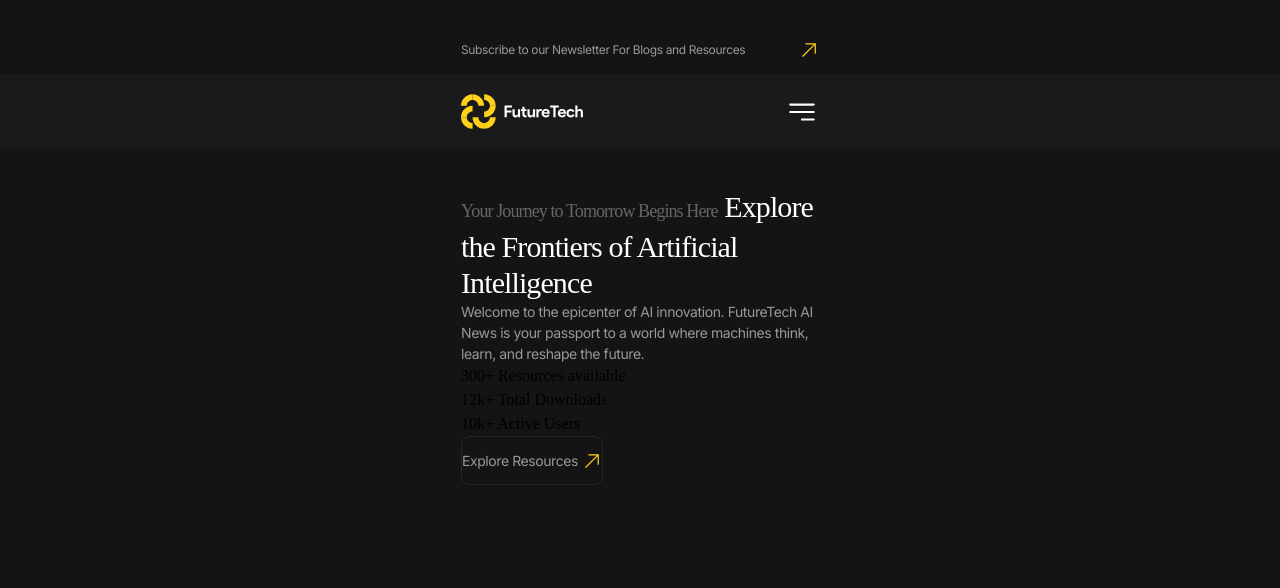
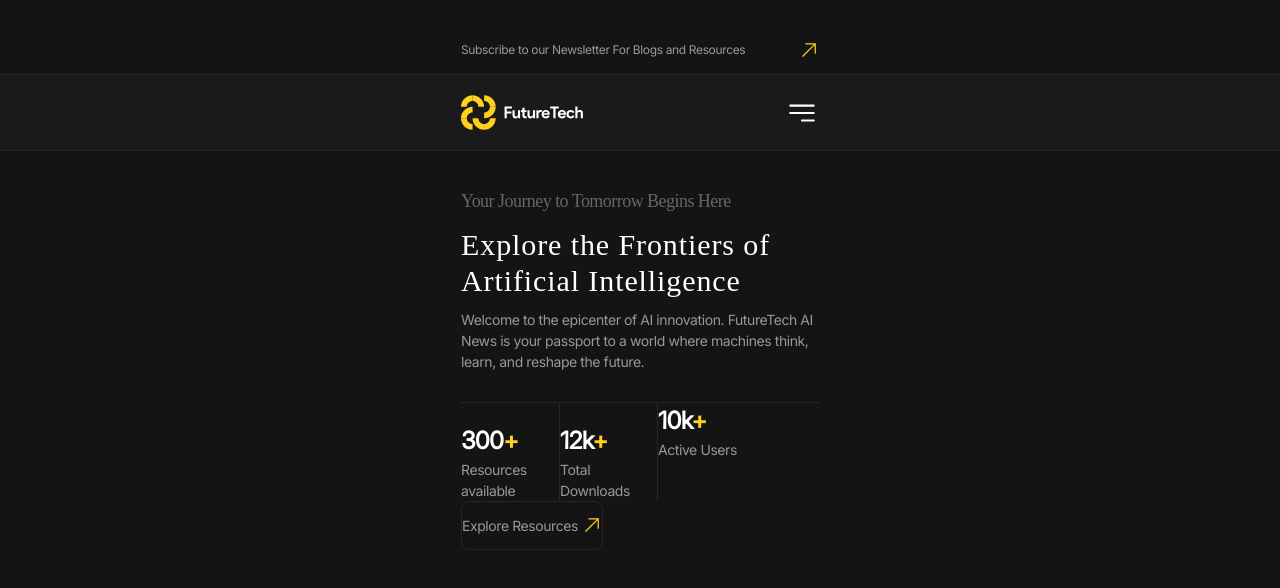
Before and after one commit to inderx1334-prog/Ai-blog-website-ui-template, a website: page src/index.html in a window 1280 px wide. Drawn offline with nearby package versions, Linux system fonts and the light colour scheme; files that its build step writes are made by us from their sources.

Commit message:
поделал херо

```diff
--- a/src/index.html
+++ b/src/index.html
@@ -36,7 +36,7 @@
                     <a href="#" class="header__link">Resources</a>
                 </nav>
                 <button class="burger">
-                    <svg class="icon">
+                    <svg class="icon icon_bars-3">
                         <use href="assets/icons.svg#bars_3_bottom_right"></use>
                     </svg>
                 </button>
@@ -48,26 +48,34 @@
         <section class="hero">
             <div class="container">
                 <div class="hero__space">
-                    <div class="hero__content">
-                        <h1 class="main-title">
-                            <span class="subtitle">Your Journey to Tomorrow Begins Here</span>
+                    <h3 class="hero__subtitle">Your Journey to Tomorrow Begins Here</h3>
+                    <h1 class="hero__main-title">
                         Explore the Frontiers of Artificial Intelligence
                     </h1>
-                        <p class="text">
+                    <p class="hero__text">
                         Welcome to the epicenter of AI innovation.
                         FutureTech AI News is your passport to a world where machines think,
                         learn, and reshape the future.
                     </p>
-                    </div>
+
                     <ul class="hero__stats-list">
-                        <li class="hero__stat-item"><span class="number">300<span class="plus">+</span></span> Resources available</li>
-                        <li class="hero__stat-item"><span class="number">12k<span class="plus">+</span></span> Total Downloads</li>
-                        <li class="hero__stat-item"><span class="number">10k<span class="plus">+</span></span> Active Users</li>
+                        <li class="hero__stat-item hero__stat-item_left">
+                            <h3 class="hero__number-title">300<span class="hero__plus">+</span></h3>
+                            <p class="hero__resources-text">Resources available</p>
+                        </li>
+                        <li class="hero__stat-item hero__stat-item_center">
+                            <h3 class="hero__number-title">12k<span class="hero__plus">+</span></h3>
+                            <p class="hero__resources-text">Total Downloads</p>
+                        </li>
+                        <li class="hero__stat-item hero__stat-item_right">
+                            <h3 class="hero__number-title">10k<span class="hero__plus">+</span></h3>
+                            <p class="hero__resources-text">Active Users</p>
+                        </li>
                     </ul>
                     <div>
                         <button class="button">
                             Explore Resources
-                            <svg class="icon">
+                            <svg class="icon icon_arrow">
                                 <use href="assets/icons.svg#arrow_up_right"></use>
                             </svg>
                         </button>
--- a/src/scss/abstracts/_mixins.scss
+++ b/src/scss/abstracts/_mixins.scss
@@ -1,10 +1,13 @@
 @use '../abstracts/variables' as *;
 
-@mixin flex($justify: flex-start, $align: center, $gap: 0) {
+@mixin flex($justify: flex-start, $align: center, $gap: 0,
+            $flex-direction: row) {
     display: flex;
     justify-content: $justify;
     align-items: $align;
     gap: $gap;
+    flex-direction: $flex-direction;
+
 }
 
 @mixin text($font-family: $inter, $font-weight: 400, $font-size: 14px,
@@ -17,3 +20,13 @@
         letter-spacing: $letter-spacing;
         color: $color;
 }
+
+@mixin main-title($font-family: $kumbhSans, $font-weight: 500, $font-size: 30px,
+                $line-height: 120%, $letter-spacing: 0.03em, $color: #fff) {
+                    font-family: $font-family;
+                    font-weight: $font-weight;
+                    font-size: $font-size;
+                    line-height: $line-height;
+                    letter-spacing: $letter-spacing;
+                    color: $color;
+}
--- a/src/scss/base/_typography.scss
+++ /dev/null
@@ -1,33 +0,0 @@
-@use '../abstracts/variables' as *;
-@use '../abstracts/mixins' as *;
-
-.text {
-    font-family: $inter;
-    font-weight: 400;
-    font-size: 14px;
-    line-height: 150%;
-    letter-spacing: -0.03em;
-    color: $grey-60;
-
-    @media (min-width: $laptop) {
-        font-size: 16px;
-    }
-
-    @media (min-width: $desktop) {
-        font-size: 18px;
-    }
-}
-
-.main-title {
-    @include text ($kumbhSans, 500, 30px, 120%, -0.03em, $white);
-
-    @media (min-width: $laptop) {
-
-    }
-
-    .subtitle {
-        font-size: 18px;
-        color: $dark-40;
-        font-family: $kumbhSans;
-    }
-}
--- a/src/scss/layout/_header.scss
+++ b/src/scss/layout/_header.scss
@@ -5,6 +5,8 @@
 .header {
     padding: 20px 0;
     background: $dark-10;
+    border-top: $borderdark15;
+    border-bottom: $borderdark15;
 
     &__row {
         display: flex;
--- a/src/scss/pages/home.scss
+++ b/src/scss/pages/home.scss
@@ -8,5 +8,4 @@
 @use '../abstracts/variables';
 @use '../abstracts/mixins';
 @use '../base/body';
-@use '../base/typography';
-@use '../sections/hero'
+@use '../sections/hero';
--- a/src/scss/sections/_hero.scss
+++ b/src/scss/sections/_hero.scss
@@ -1,3 +1,66 @@
+@use '../abstracts/variables' as *;
+@use '../abstracts/mixins' as *;
+
 .hero {
     padding-top: 40px;
+
+    &__subtitle {
+        margin-bottom: 14px;
+        @include text ($font-family: $kumbhSans,
+        $font-weight: 500, $font-size: 18px,
+        $line-height: 120%, $color: $dark-40);
+    }
+
+    &__main-title {
+        margin-bottom: 10px;
+        @include main-title;
+    }
+
+    &__text {
+        margin-bottom: 30px;
+        @include text ();
+    }
+
+    &__stats-list {
+        display: flex;
+        border-top: $borderdark15;
+    }
+
+    &__stat-item {
+        text-align: left;
+
+
+        &_left {
+            padding-top: 20px;
+            width: 98px;
+            height: 78px;
+        }
+
+        &_center {
+            padding-top: 20px;
+            width: 98px;
+        }
+
+    }
+
+    &__stat-item + &__stat-item {
+        border-left: $borderdark15;
+    }
+
+    &__number-title {
+        font-family: $inter;
+        font-weight: 600;
+        font-size: 24px;
+        line-height: 150%;
+        letter-spacing: -0.03em;
+        color: $white;
+    }
+
+    &__plus {
+        color: $yellow-55;
+    }
+
+    &__resources-text {
+        @include text();
+    }
 }
```
Lines whose indentation alone changed are shown as unchanged.
